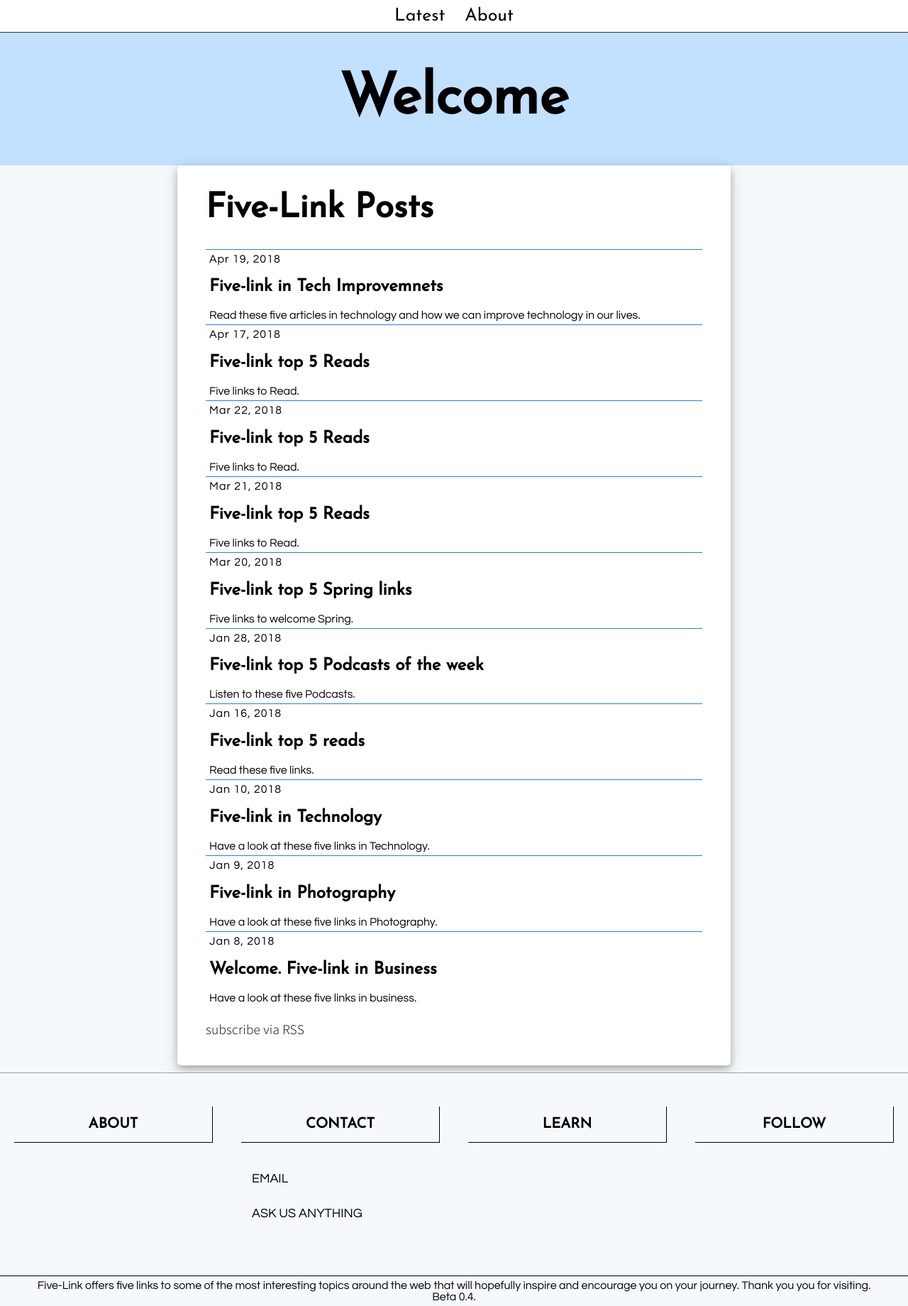
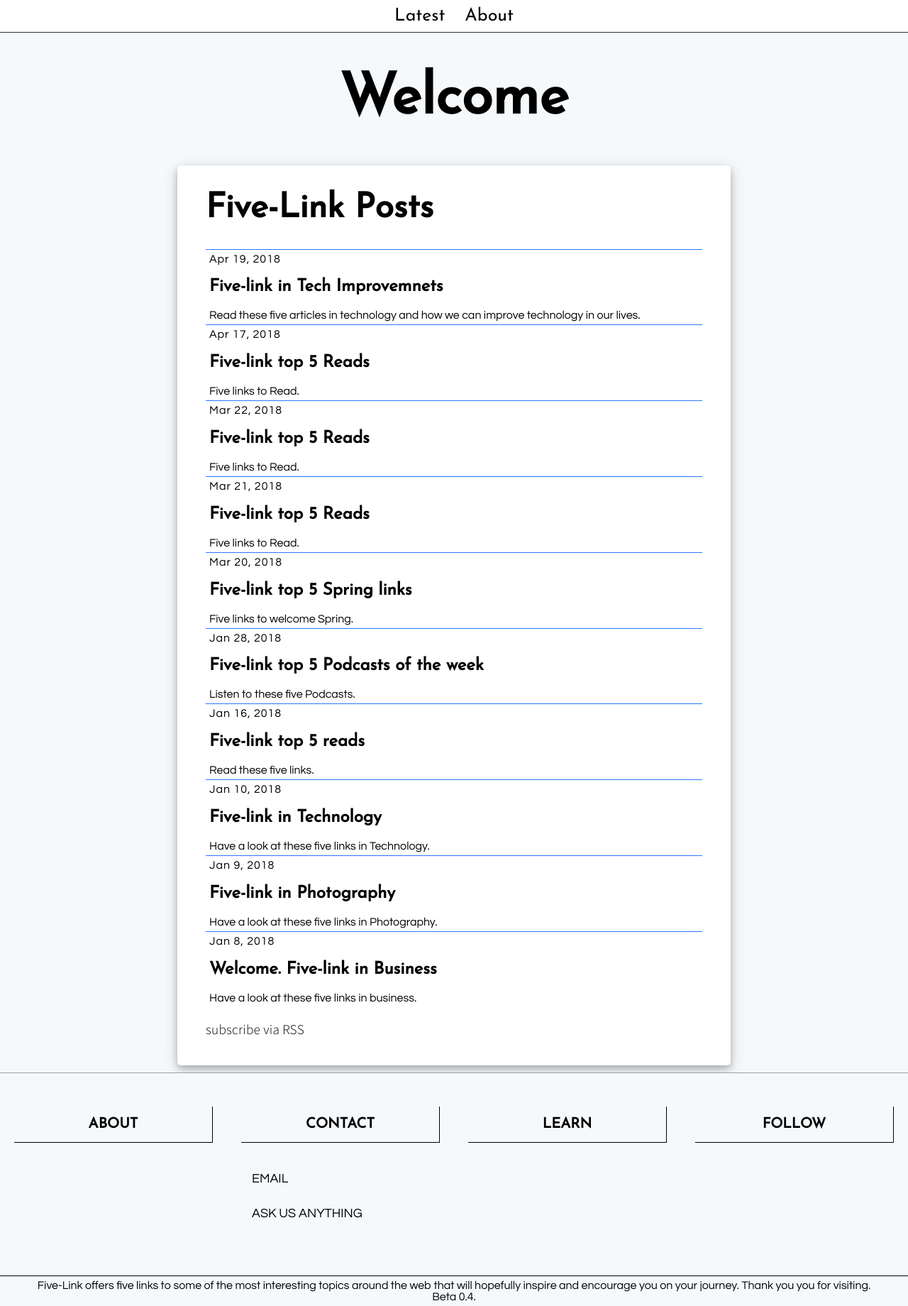
Before and after one commit to hub63501/my-links, a Jekyll site: the page built from index.md, in a window 1280 px wide. Shown: the whole page at 71% size. Built offline with Jekyll 4.4.1, drawn with Linux system fonts in a browser that asks for light colours.

Commit message:
changed colour

```diff
--- a/assets/CSS/CSS-U_flex.css
+++ b/assets/CSS/CSS-U_flex.css
@@ -179,7 +179,7 @@ input[type=button]:hover{
     width: 100%;
     padding-left: 50px;
     padding-right: 50px;
-    background-color: #c2e0ff;
+    background-color: #f6f9fc;
     }
 
 .Front-title-inner{
```
